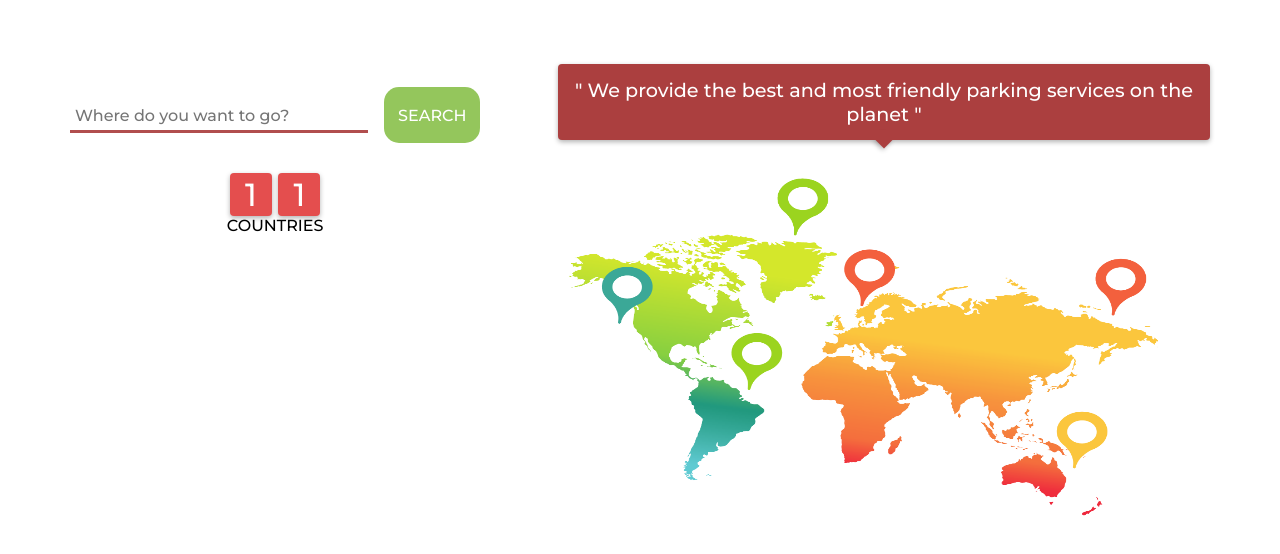
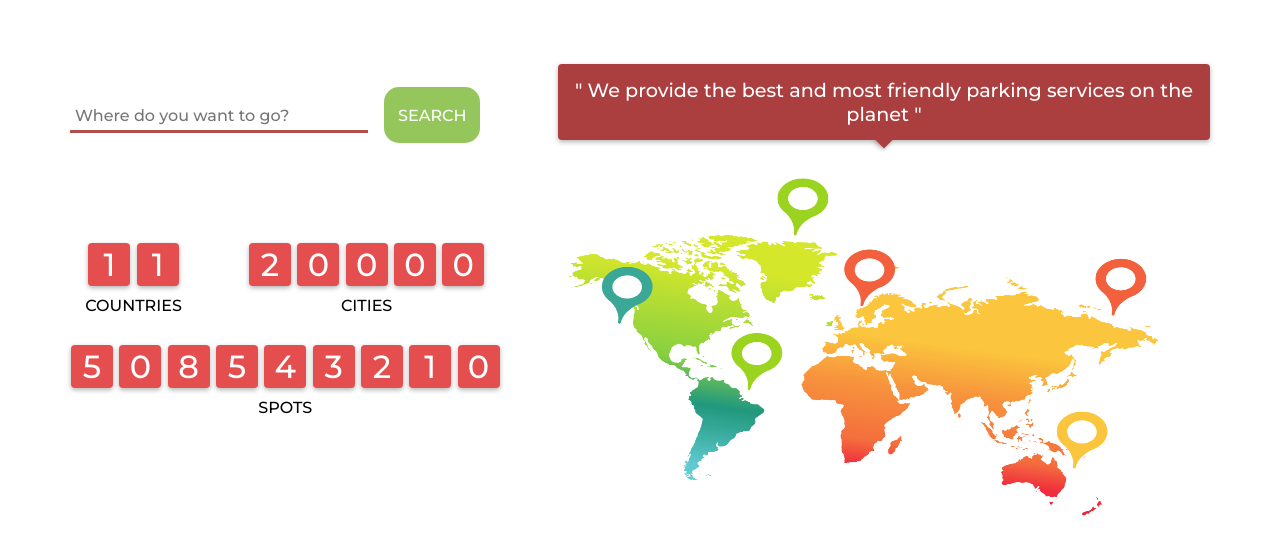
Before and after one commit to onanuviie/AUTOLOT, a plain HTML site: page index.html in a window 1280 px wide. Shown: the part 96-650 px from the top of the page. Drawn offline with Linux system fonts and the light colour scheme.

Commit message:
added the digit trackers

```diff
--- a/index.html
+++ b/index.html
@@ -35,15 +35,39 @@
             </form>
 
               <div class="tracker">
+                <div class="locations">
                   <div class="tracker-digit tracker-countries">
                     <div class="digits">
                       <span class="digit-counter">1</span>
                       <span class="digit-counter">1</span>
                     </div>
-                <div>COUNTRIES</div>
+                    <div class="ticker-label">COUNTRIES</div>
                   </div>
-              <div class="tracker-digit"></div>
-              <div class="tracker-digit"></div>
+                  <div class="tracker-digit">
+                    <div class="digits">
+                      <div class="digit-counter">2</div>
+                      <div class="digit-counter">0</div>
+                      <div class="digit-counter">0</div>
+                      <div class="digit-counter">0</div>
+                      <div class="digit-counter">0</div>
+                    </div>
+                    <div class="ticker-label">CITIES</div>
+                  </div>
+                </div>
+                <div class="tracker-digit">
+                  <div class="digits">
+                    <div class="digit-counter">5</div>
+                    <div class="digit-counter">0</div>
+                    <div class="digit-counter">8</div>
+                    <div class="digit-counter">5</div>
+                    <div class="digit-counter">4</div>
+                    <div class="digit-counter">3</div>
+                    <div class="digit-counter">2</div>
+                    <div class="digit-counter">1</div>
+                    <div class="digit-counter">0</div>
+                  </div>
+                  <div class="ticker-label">SPOTS</div>
+                </div>
               </div>
         </div>
 
--- a/styles.css
+++ b/styles.css
@@ -96,7 +96,7 @@ ul {
 
 .nav-menu button:hover {
     background-color: #a1d863;
-    box-shadow: ;
+    box-shadow: 0 2px 5px 0 rgba(0, 0, 0, 0.3);
     color: hsl(0, 0%, 98%);
 }
 
@@ -109,9 +109,6 @@ ul {
 }
 
 .intro {
-    /* background-image: url(images/globe\ \(1\).png);
-    background-repeat: no-repeat;
-    background-size: cover; */
     display: flex;
     justify-content: space-between;
     margin: 0 70px 0 70px;
@@ -203,6 +200,10 @@ form>button {
     margin-left: 10px;
 }
 
+.tracker {
+    margin-top: 70px;
+}
+
 .tracker-digit {
     margin-top: 30px;
     text-align: center;
@@ -220,3 +221,14 @@ form>button {
     width: 32px;
     background-color: #e44e4e;
 }
+
+.ticker-label{
+    margin-top: 10px;
+}
+
+.locations {
+    display: flex;
+    justify-content: space-between;
+    width: 400px;
+    margin: auto;
+}
```
Lines whose indentation alone changed are shown as unchanged.
